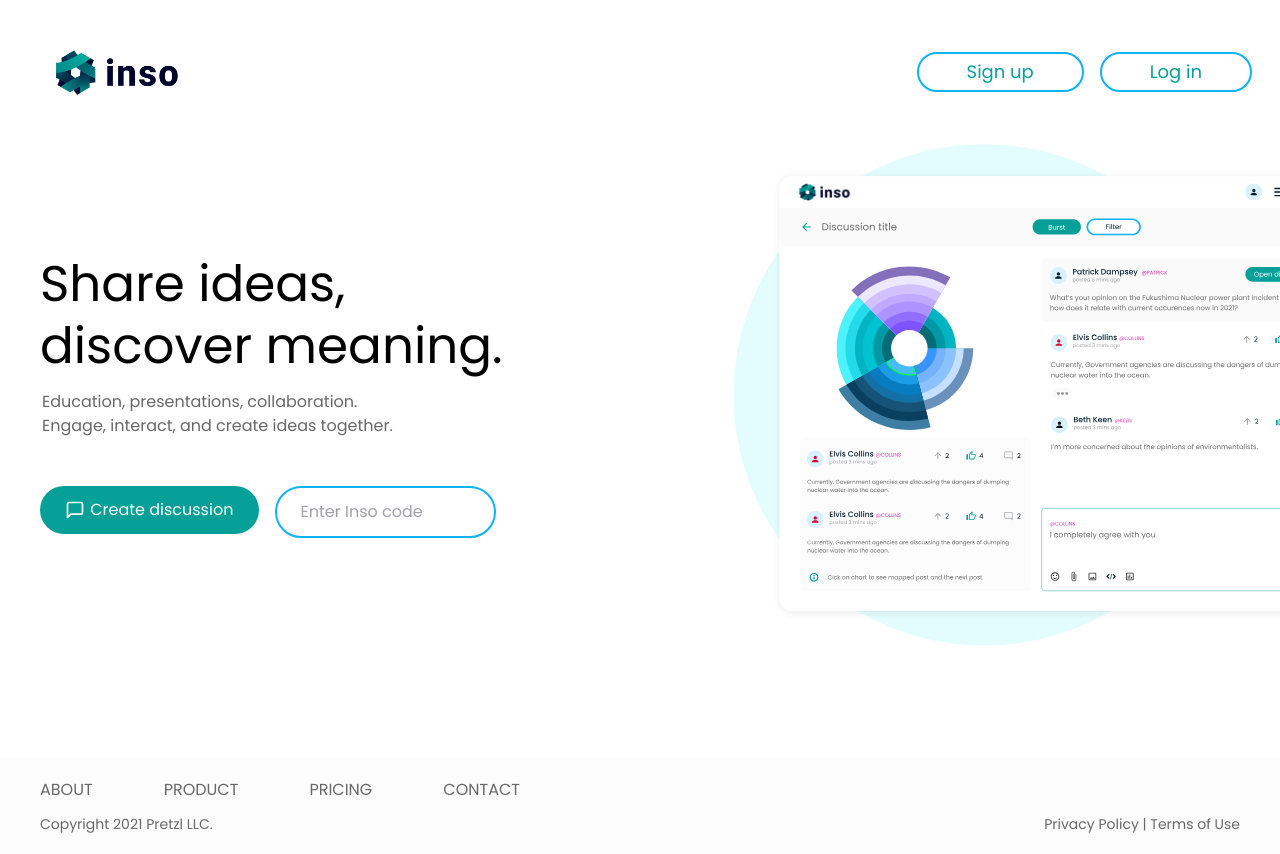
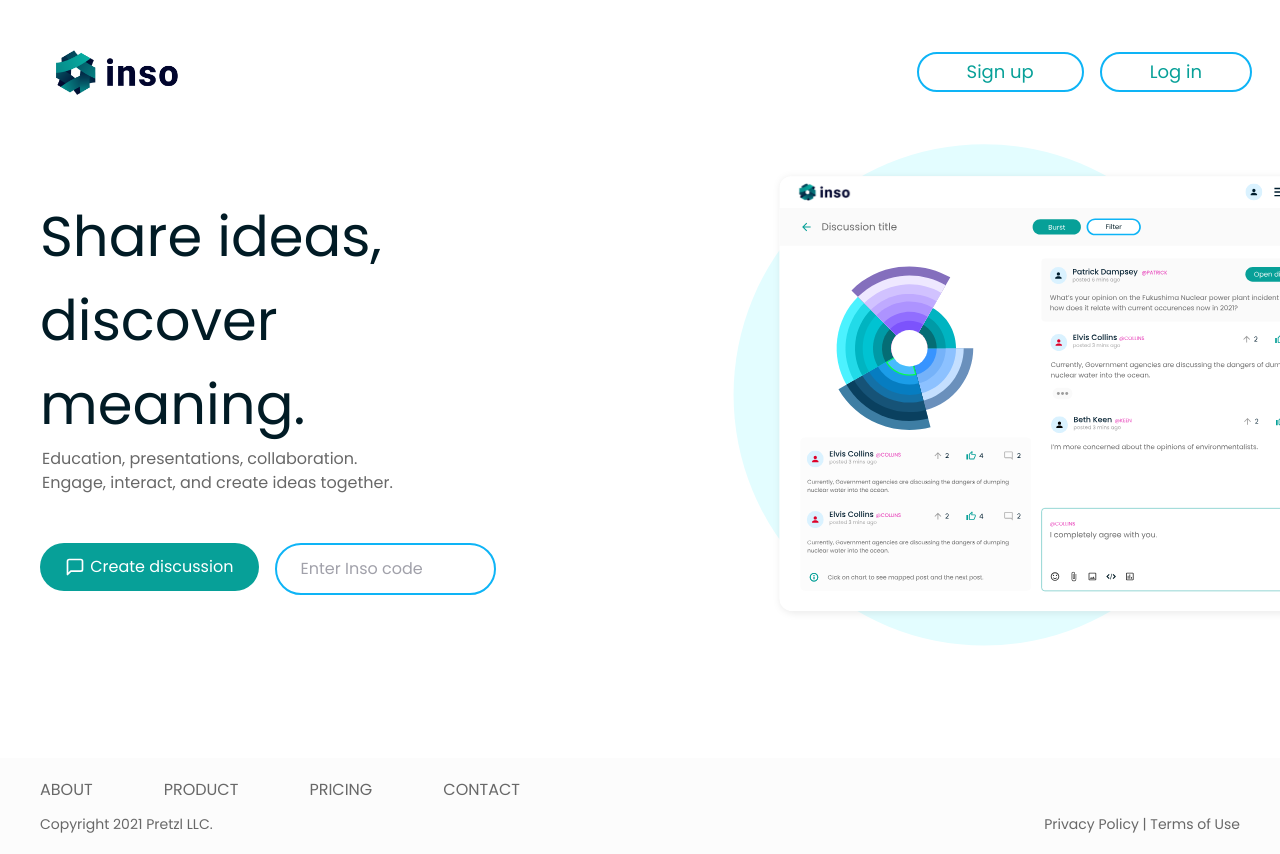
Before and after one commit to The-olajumoke/Pretzl, a React (Create React App) app: page / in a window 1280 px wide. Built offline with nearby package versions, Linux system fonts and the light colour scheme.

Commit message:
main Text

```diff
--- a/src/Styling/Landing.css
+++ b/src/Styling/Landing.css
@@ -1,3 +1,14 @@
+.maintext{
+  font-style: normal;
+font-weight: 500;
+font-size: 56px;
+line-height: 84px;
+
+align-items: center;
+
+
+color: #011B25;
+}
 .landingImg {
   width: 139.7px;
   height: 71.17px;
--- a/src/pages/Landing.js
+++ b/src/pages/Landing.js
@@ -16,7 +16,7 @@ const Landing = () => {
       <div className="p-0 mb-28  px-0 sm:pl-6 flex flex-col sm:flex-row items-center mt-8 sm:mt-0 extralarge:mt-10 justify-between  w-full  sm:w-full">
         <div className="sm:w-1/2 w-11/12  p-0 sm:px-4 ">
           <div className="w-full md:5/6 lg:w-4/5  mb-4">
-            <div className=" font-semibold leading-relaxed text-3xl md:text-4xl md:leading-relaxed lg:text-4xl xl:text-big extralarge:text-bigger lg:leading-tight sm:font-medium   mb-4 sm:mb-3 ">
+            <div className=" maintext">
               <h1>Share ideas,</h1>
               <h1> discover meaning.</h1>
             </div>
```
